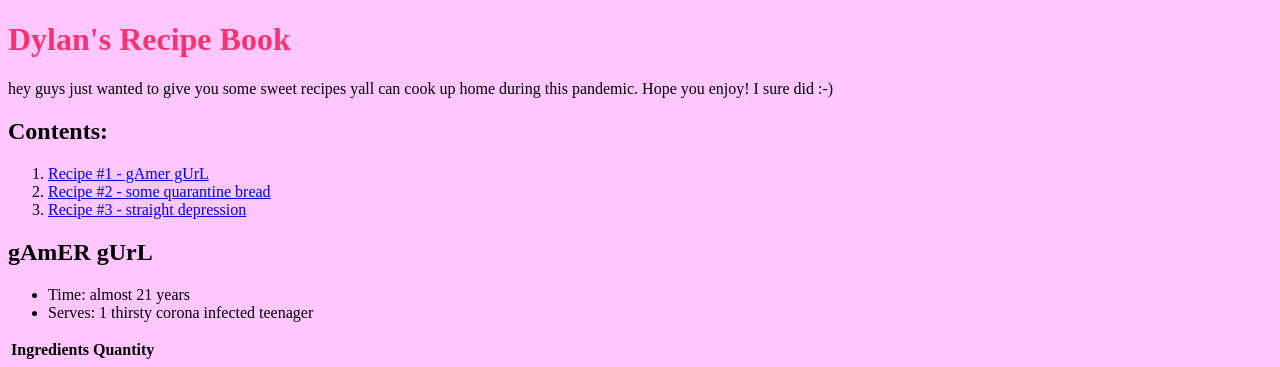
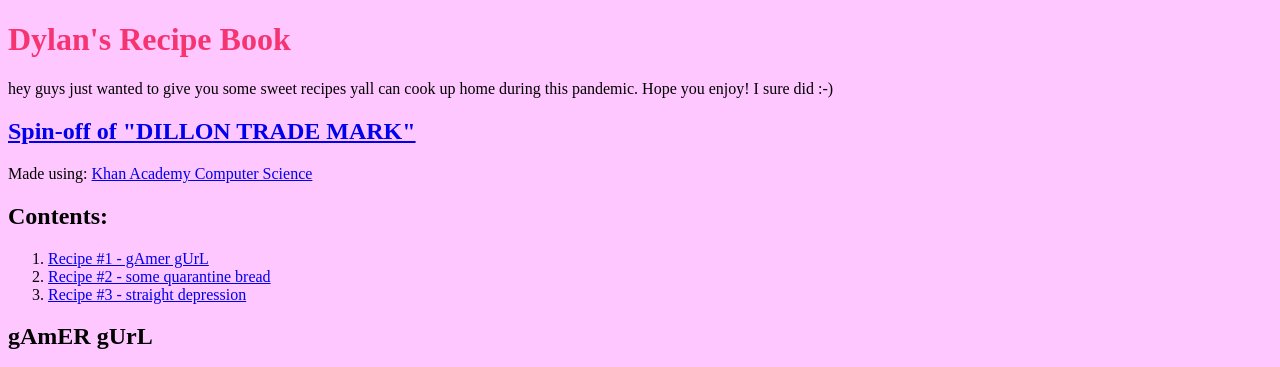
Before and after one commit to funkyGalileo/funkyGalileo.github.io, a plain HTML site: page index.html in a window 1280 px wide. Shown: the top 367 px of the page. Drawn offline with Linux system fonts and the light colour scheme; a script that the page names is missing.

Commit message:
Update index.html

```diff
--- a/index.html
+++ b/index.html
@@ -19,6 +19,8 @@
 
         <h1>Dylan's Recipe Book</h1>
         <p>hey guys just wanted to give you some sweet recipes yall             can cook up home during this pandemic. Hope you enjoy!             I sure did :-)</p>
+
+        <h2><a href="https://www.khanacademy.org/computer-programming/spin-off-of-dillon-trade-mark/4628962297249792">Spin-off of "DILLON TRADE MARK"</a></h2><script src="https://www.khanacademy.org/computer-programming/spin-off-of-dillon-trade-mark/4628962297249792/embed.js?editor=yes&buttons=yes&author=yes&embed=yes"></script><p>Made using: <a href="http://www.khanacademy.org/computer-programming">Khan Academy Computer Science</a></p>
 
         <h2>Contents:</h2>
 
```
